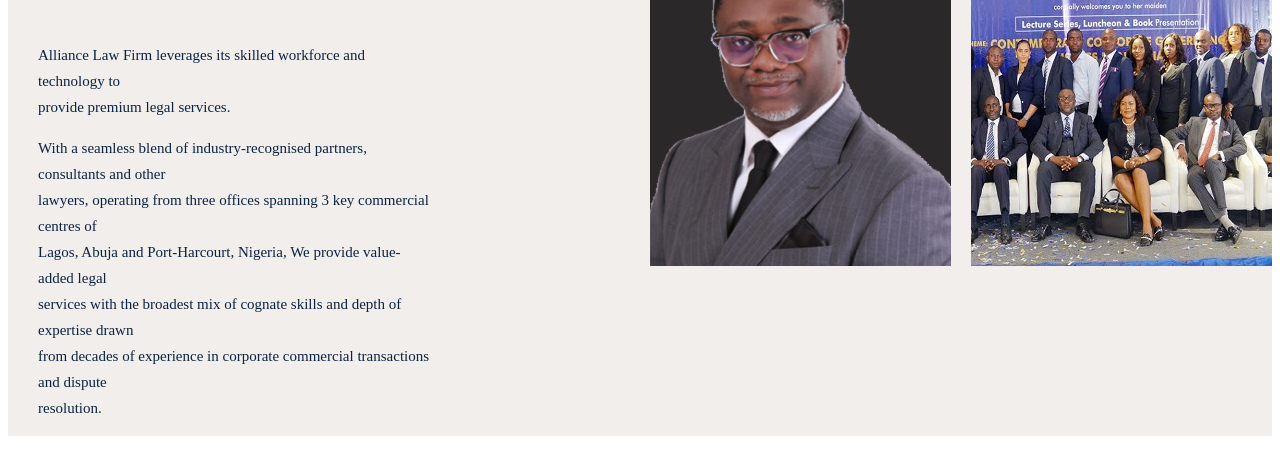
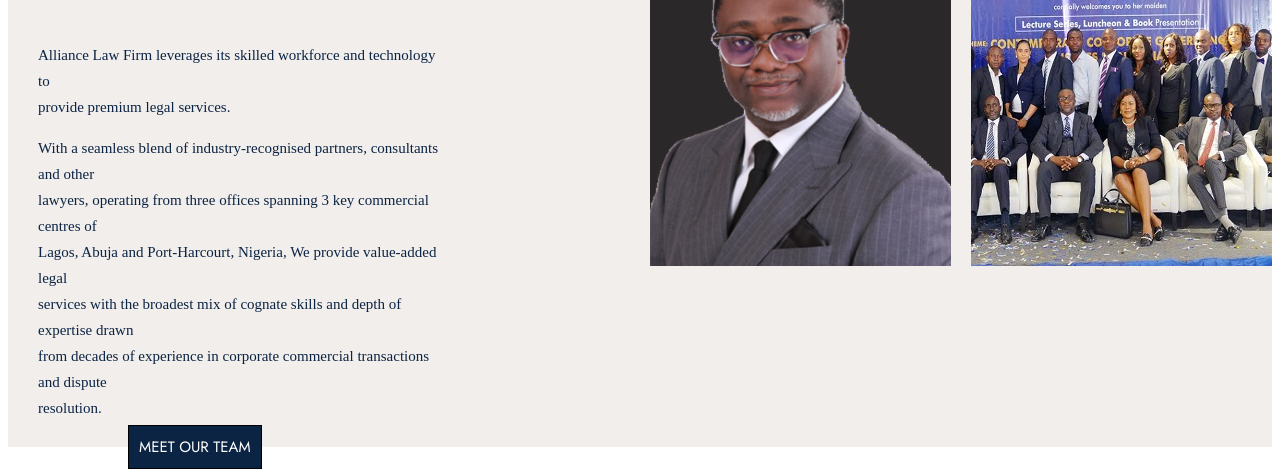
Before and after one commit to oluwaseunadeyemi/lawfirm-website, a plain HTML site: page index.html in a window 1280 px wide. Shown: the part 1261-1730 px from the top of the page. Before the commit the page ends 1705 px from the top, so only its background shows below. Drawn offline with nearby package versions, Linux system fonts and the light colour scheme; a web font is replaced by a local one.

Commit message:
add link to container

```diff
--- a/CSS/styles.css
+++ b/CSS/styles.css
@@ -105,12 +105,12 @@
     display: inline-flex;
     justify-content: space-around;
     /* margin-left: 30px; */
-    background-color: #f1eeeb;
+    /* background-color: #f1eeeb; */
 
   }
   .pic{
     display: inline-flex;
-    margin-left: 200px;
+    margin-left: 185px;
     padding-top: 50px;
   }
   .body2 p{
@@ -118,7 +118,7 @@
     line-height: 26px;
     color: #0c2444;
     padding-left: 30px;
-  }
+}
 .pic img{
     padding-left: 20px;
 }
@@ -128,3 +128,19 @@
     font-family: "Jost", sans-serif;
     padding-left: 30px;
 }
+.body1{
+    background-color: #f1eeeb;
+    height: 70vh;
+
+}
+.body1 a{
+    text-decoration: none;
+    font-family: "Jost", sans-serif;
+    border: 1px solid black;
+    background-color: #0c2444;
+    color: white;
+    padding: 10px;
+    margin-left: 120px;
+    margin-top: 60px;
+    font-size: 15px;
+}
--- a/index.html
+++ b/index.html
@@ -52,12 +52,14 @@
             <h3 class="desc">Alliance Law Firm, 20+ years of Providing Premiun Legal Services, over 40 lawyers and visted over 3 states</h3>
         </div>
     </div>
+   <div class="body1">
         <div class="body2">
             <div>
                 <h3>Alliance Law Firm</h3>
                 <p>Alliance Law Firm leverages its skilled workforce and technology to <br>provide premium legal services.</p>
                 <p>With a seamless blend of industry-recognised partners, consultants and other <br>lawyers, operating from three offices spanning 3 key commercial centres of <br>Lagos, Abuja and Port-Harcourt, Nigeria, We provide value-added legal <br>services with the broadest mix of cognate skills and depth of expertise drawn <br>from decades of experience in corporate commercial transactions and dispute <br>resolution.</p>
             </div>
+
             <div class="pic">
                 <div>
                     <img src="img/img1.png" alt="">
@@ -67,5 +69,10 @@
                 </div>
             </div>
         </div>
+        <div>
+            <a href="https://alliancelawfirm.ng/our-team/">MEET OUR TEAM </a>
+        </div>
+   </div>
+
 </body>
 </html>
```
Lines whose indentation alone changed are shown as unchanged.
